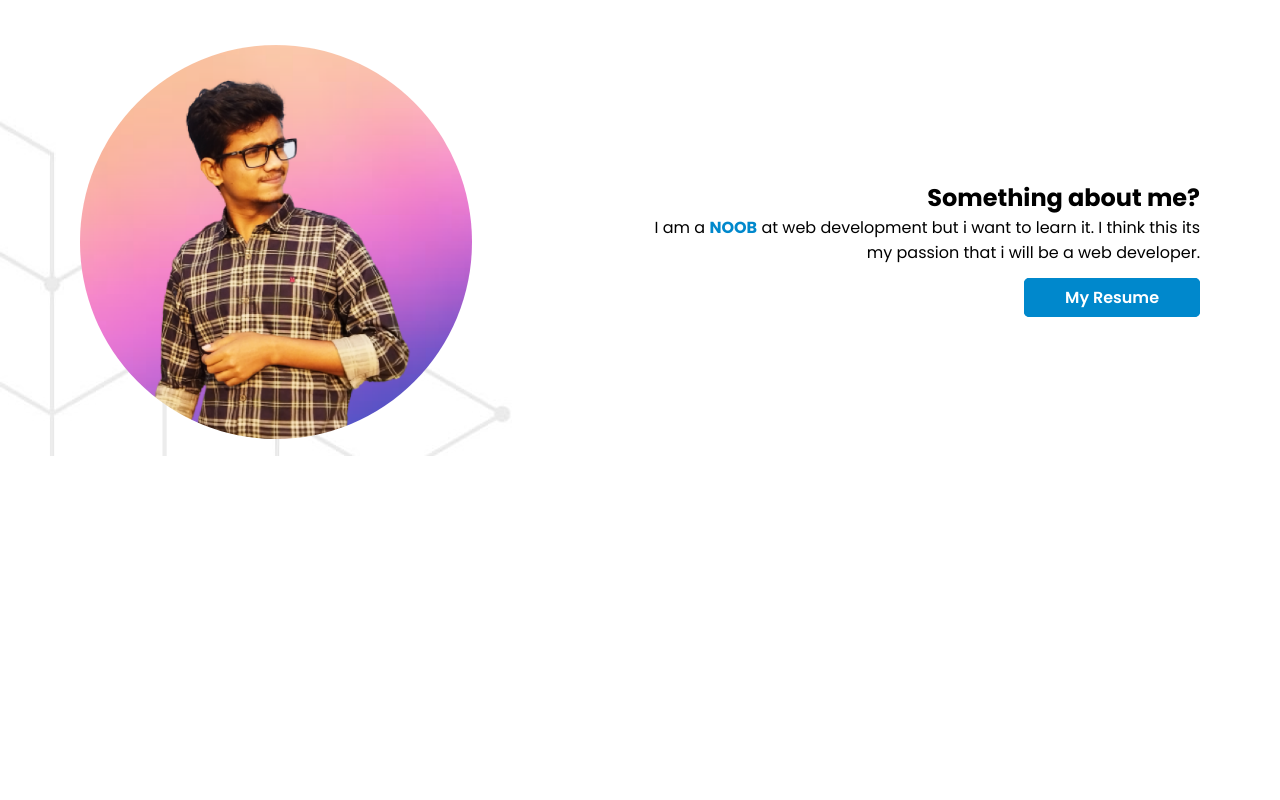
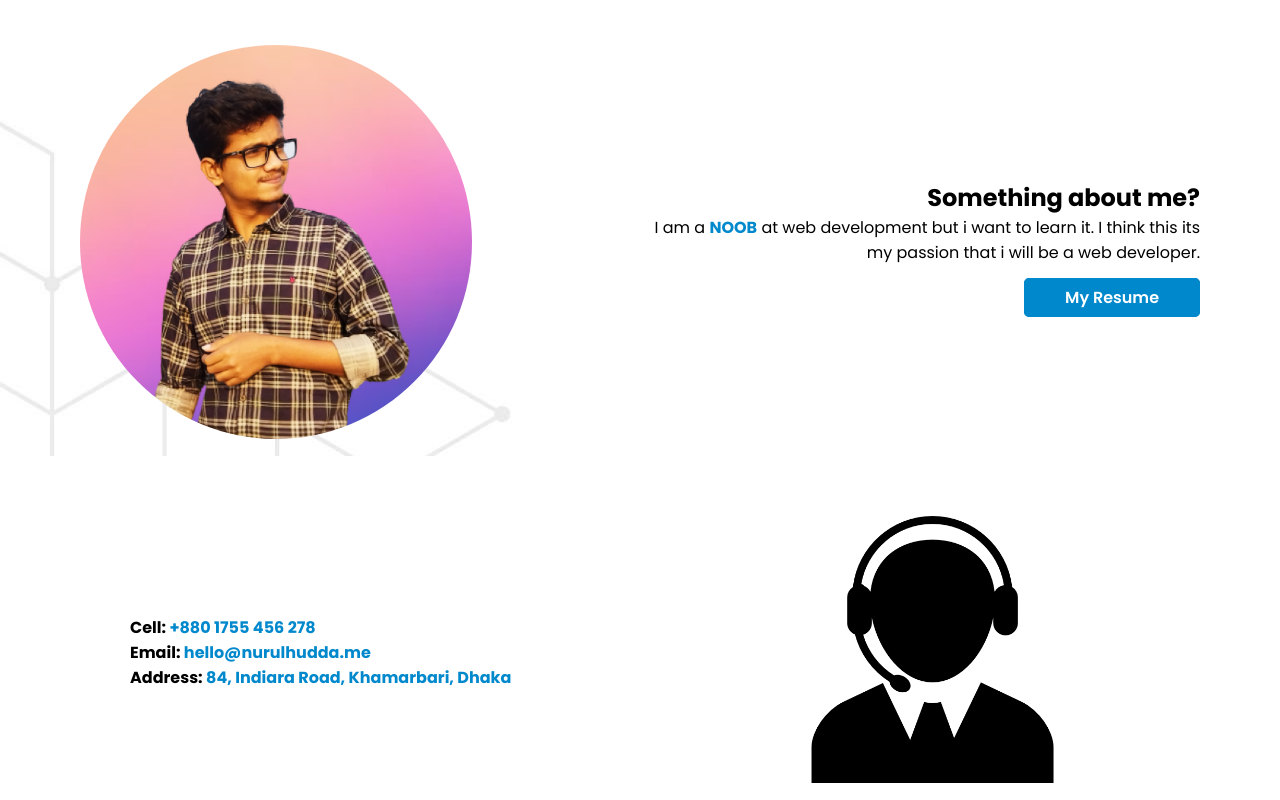
Before and after one commit to nurulhudda247/practice-JM-Repo, a plain HTML site: page index.html in a window 1280 px wide. Shown: the part 369-1169 px from the top of the page. Before the commit the page ends 825 px from the top, so only its background shows below. Drawn offline with Linux system fonts and the light colour scheme.

Commit message:
contacts addes

```diff
--- a/index.html
+++ b/index.html
@@ -47,5 +47,18 @@
             </div>
         </div>
     </section>
+
+    <section class="contacts-section">
+        <div class="contacts container">
+            <div class="contacts-info">
+                <h4>Cell: <span>+880 1755 456 278</span></h4>
+                <h4>Email: <span>hello@nurulhudda.me</span></h4>
+                <h4>Address: <span>84, Indiara Road, Khamarbari, Dhaka</span></h4>
+            </div>
+            <div class="contacts-img">
+                <img src="./img/49128.png" alt="">
+            </div>
+        </div>
+    </section>
 </body>
 </html>
--- a/style.css
+++ b/style.css
@@ -143,3 +143,34 @@ a:visited{
     color: #08c;
     transition: .5s;
 }
+
+/********************************************
+            Contacts Section Starts
+*********************************************/
+
+.contacts-section{
+    margin-top: 50px;
+}
+
+.contacts-section .contacts{
+    display: flex;
+    align-items: center;
+}
+
+.contacts-section .contacts .contacts-info{
+    width: 50%;
+    margin-left: 50px;
+}
+
+.contacts-section .contacts .contacts-info span{
+    color: #08c;
+}
+
+.contacts-section .contacts .contacts-img{
+    width: 50%;
+    text-align: center;
+}
+
+.contacts-section .contacts .contacts-img img{
+    width: 50%;
+}
```
Also changed, not shown: img/49128.png (added).
